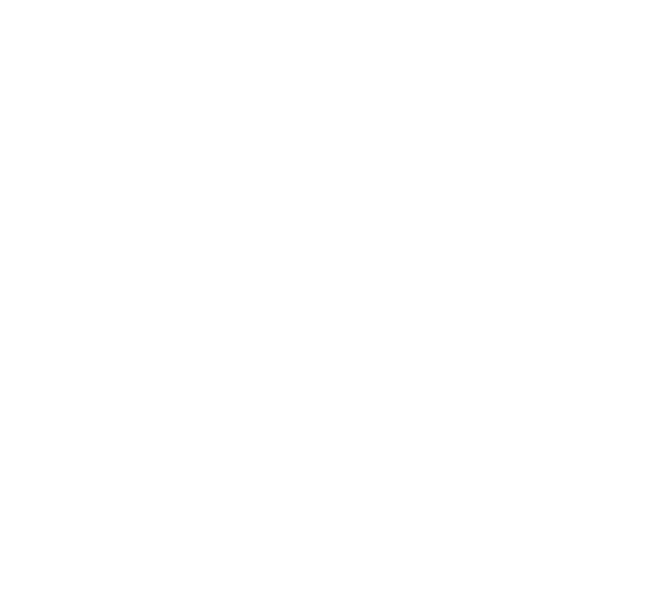
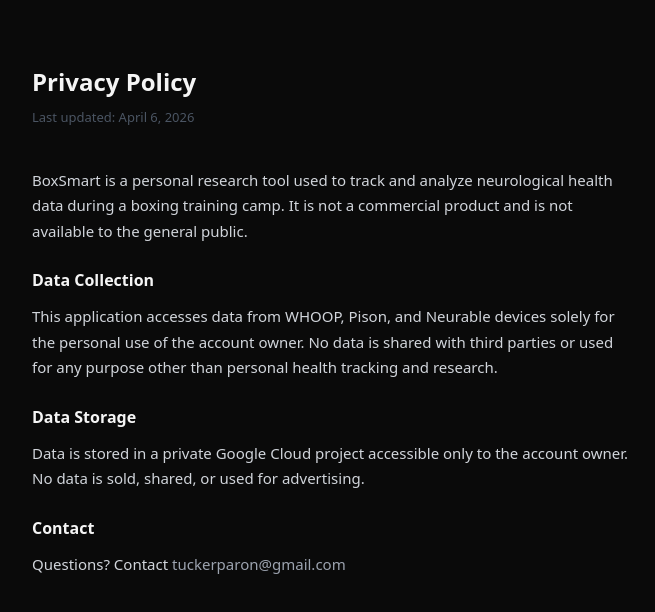
Before and after one commit to tuckerparon/box-smarter, a React (Vite) app in the folder frontend/: page /privacy in a window 1280 px wide. Before the commit this address had no page. Shown: the top 612 px of the page, without its empty margins (308-963 px from the left). Built offline with nearby package versions, Linux system fonts and the light colour scheme.

Commit message:
Add /privacy route for WHOOP OAuth app registration

```diff
--- a/frontend/src/App.jsx
+++ b/frontend/src/App.jsx
@@ -4,6 +4,7 @@
 import Neurable from './routes/Neurable'
 import Whoop from './routes/Whoop'
 import Oura from './routes/Oura'
+import Privacy from './routes/Privacy'
 
 export default function App() {
   return (
@@ -13,6 +14,7 @@
       <Route path="/neurable" element={<Neurable />} />
       <Route path="/whoop" element={<Whoop />} />
       <Route path="/oura" element={<Oura />} />
+      <Route path="/privacy" element={<Privacy />} />
     </Routes>
   )
 }
--- /dev/null
+++ b/frontend/src/routes/Privacy.jsx
@@ -0,0 +1,55 @@
+export default function Privacy() {
+  return (
+    <div style={{
+      minHeight: '100vh',
+      background: '#0a0a0a',
+      color: '#d1d5db',
+      fontFamily: 'system-ui, sans-serif',
+      display: 'flex',
+      justifyContent: 'center',
+      padding: '64px 24px',
+    }}>
+      <div style={{ maxWidth: '600px', width: '100%' }}>
+        <h1 style={{ fontSize: '24px', fontWeight: 700, color: '#f5f5f5', marginBottom: '8px' }}>
+          Privacy Policy
+        </h1>
+        <p style={{ fontSize: '13px', color: '#4b5563', marginBottom: '40px' }}>
+          Last updated: April 6, 2026
+        </p>
+
+        <p style={{ fontSize: '15px', lineHeight: 1.7, marginBottom: '24px' }}>
+          BoxSmart is a personal research tool used to track and analyze neurological health data
+          during a boxing training camp. It is not a commercial product and is not available to
+          the general public.
+        </p>
+
+        <h2 style={{ fontSize: '16px', fontWeight: 600, color: '#f5f5f5', marginBottom: '12px' }}>
+          Data Collection
+        </h2>
+        <p style={{ fontSize: '15px', lineHeight: 1.7, marginBottom: '24px' }}>
+          This application accesses data from WHOOP, Pison, and Neurable devices solely for the
+          personal use of the account owner. No data is shared with third parties or used for
+          any purpose other than personal health tracking and research.
+        </p>
+
+        <h2 style={{ fontSize: '16px', fontWeight: 600, color: '#f5f5f5', marginBottom: '12px' }}>
+          Data Storage
+        </h2>
+        <p style={{ fontSize: '15px', lineHeight: 1.7, marginBottom: '24px' }}>
+          Data is stored in a private Google Cloud project accessible only to the account owner.
+          No data is sold, shared, or used for advertising.
+        </p>
+
+        <h2 style={{ fontSize: '16px', fontWeight: 600, color: '#f5f5f5', marginBottom: '12px' }}>
+          Contact
+        </h2>
+        <p style={{ fontSize: '15px', lineHeight: 1.7 }}>
+          Questions? Contact{' '}
+          <a href="mailto:tuckerparon@gmail.com" style={{ color: '#9ca3af' }}>
+            tuckerparon@gmail.com
+          </a>
+        </p>
+      </div>
+    </div>
+  )
+}
```
